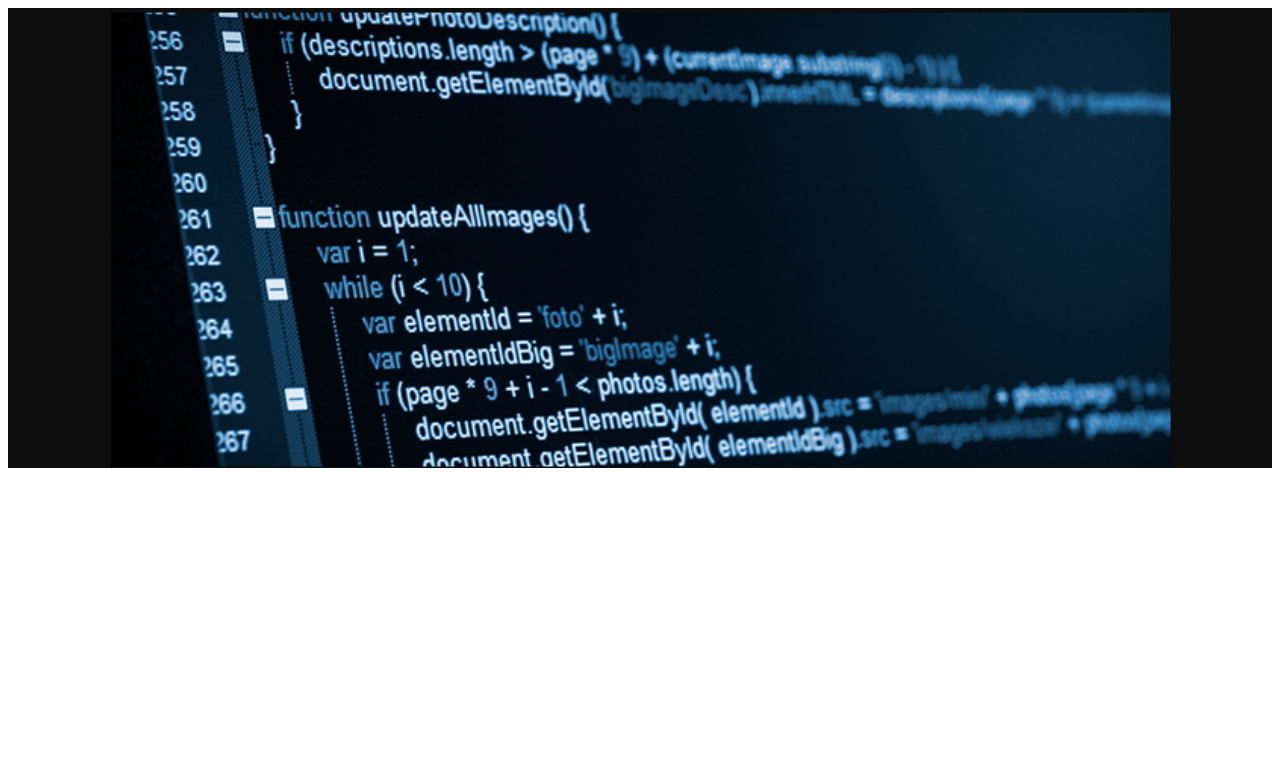
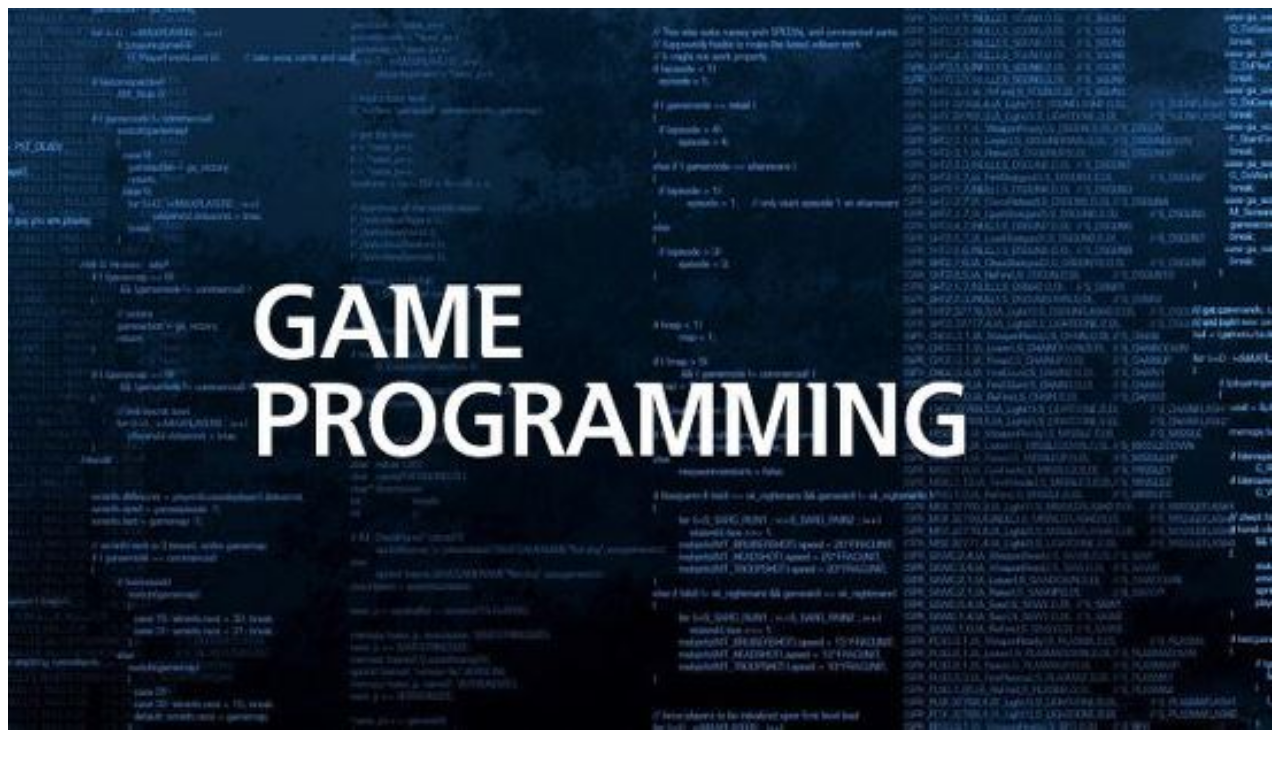
Before and after one commit to woo0315/dongan21240, a plain HTML site: page top.html in a window 1280 px wide. Drawn offline with Linux system fonts and the light colour scheme.

Commit message:
Update top.html

```diff
--- a/top.html
+++ b/top.html
@@ -2,6 +2,6 @@
 <title>top</title>
 </head>
 <body>
-<img src=programer.jpg width=100% hiegt=100%>
+<img src=2233A340572ADB4732.jpg width=100% hiegt=100%>
 </body>
 </html>
```
